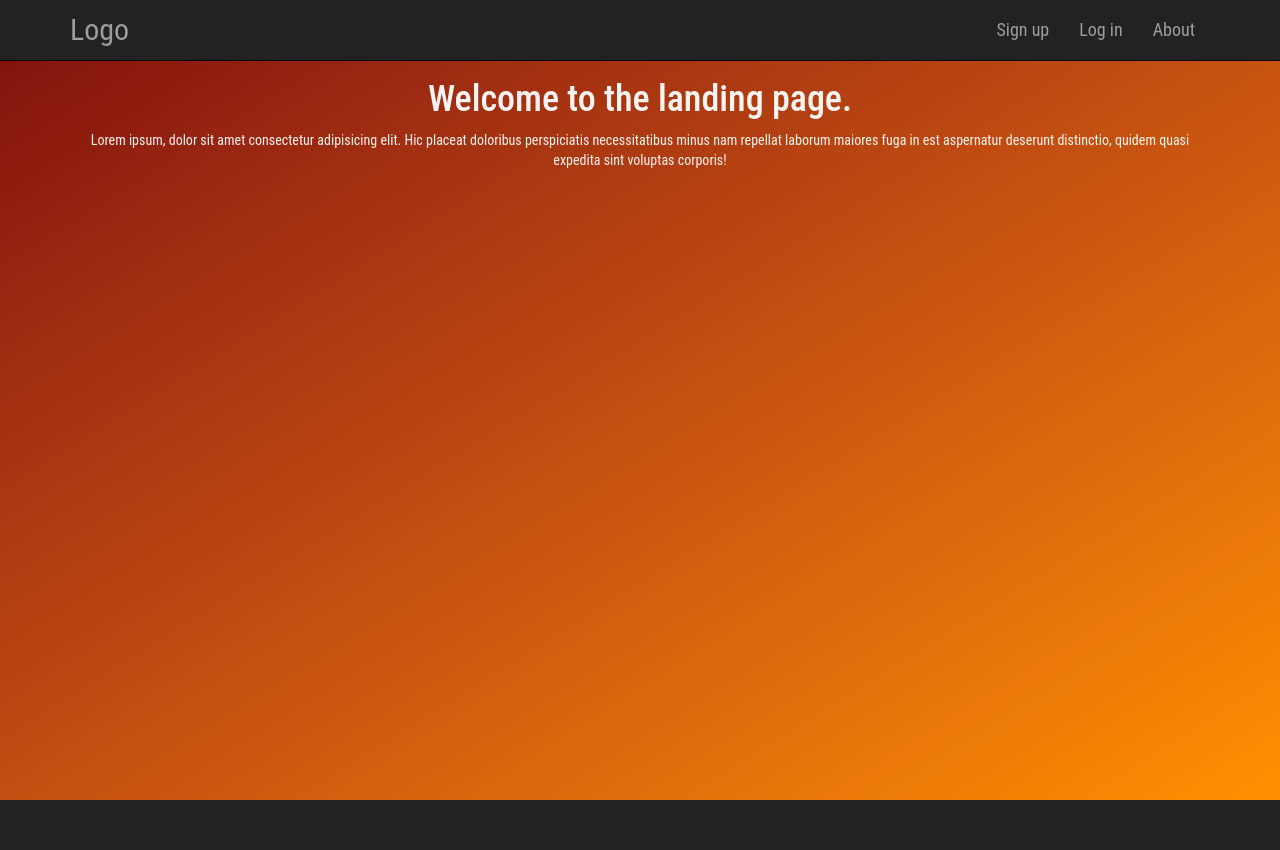
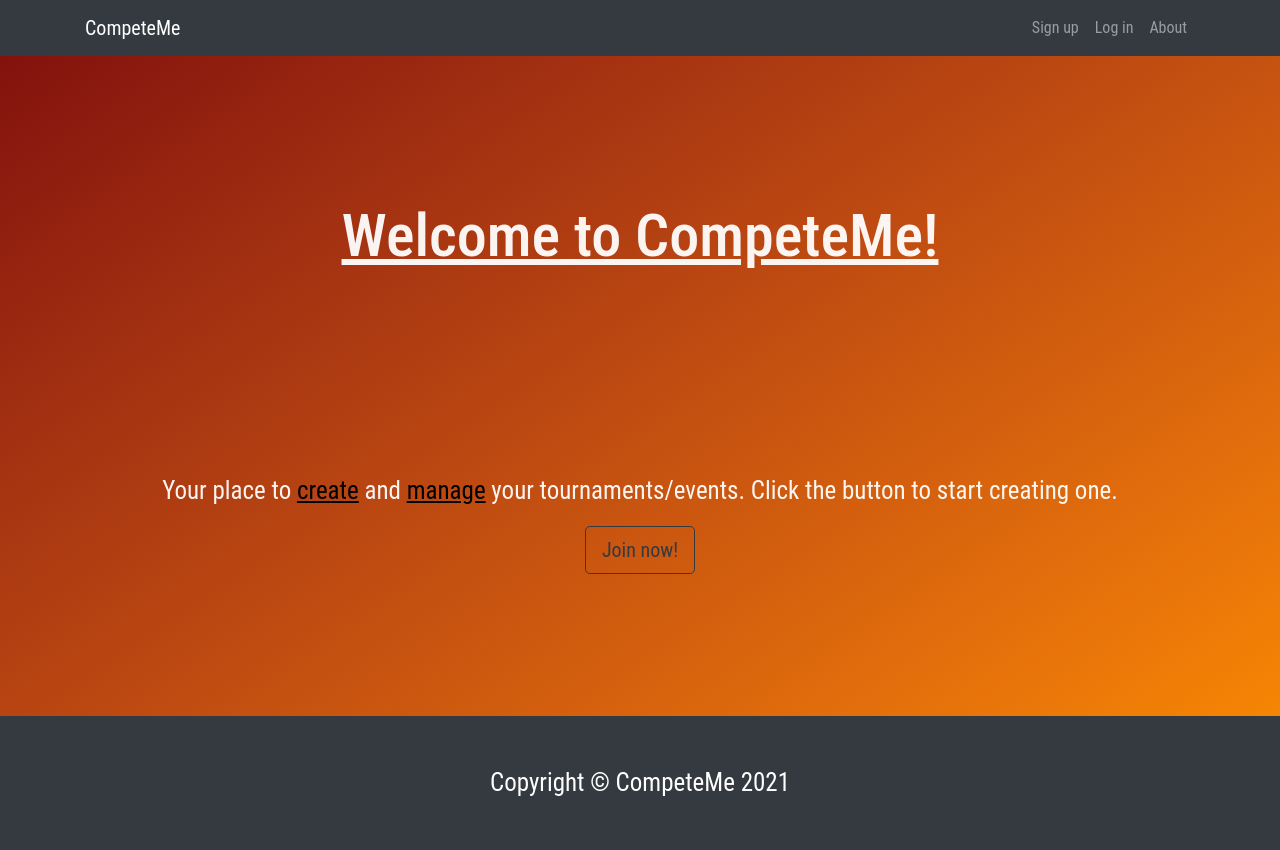
Before and after one commit to pearlescen7/CompeteMe, a Flask app: page /landing_page in a window 1280 px wide. Before the commit the page ends 800 px from the top, so only its background shows below. Run offline with Flask 2, Linux system fonts and the light colour scheme; some libraries are stand-ins or nearby versions.

Commit message:
Visual fixes.
-Now using the same bootstrap version on all pages.
-Footer added to landing page.
-Changed the buttons.
-More visual changes overall.

```diff
--- a/app.py
+++ b/app.py
@@ -77,7 +77,6 @@ def login():
         password = request.form.get("password")
         remember = request.form.get("remember")
         user = db.search_user_username(username)
-        print(user.password)
 
         if not user or not check_password_hash(user.password, password):
             flash("Please check your login details.")
@@ -100,5 +99,6 @@ def logout():
     logout_user()
     return redirect(url_for("landing_page"))
 
+
 if __name__ == "__main__":
     app.run(debug=True)
--- /dev/null
+++ b/static/index.css
@@ -0,0 +1,19 @@
+
+h1 {
+    font-size: 60px;
+    margin-top:200px;
+}
+
+p {
+    font-size:25px;
+    margin-top: 200px;
+}
+
+#cwrapperl{
+    min-height: 64.5vh;
+}
+
+footer{
+    width: 100%;
+    bottom:0;
+}
--- a/static/layout.css
+++ b/static/layout.css
@@ -1,33 +1,10 @@
-#signup-button {
-    text-align:center;
-    background-color: rgb(37, 42, 37);
-    color: white;
-    border-radius: 5px;
-    font-size: 25px;
+
+body {
+      font-family: 'Roboto Condensed', sans-serif;
+      background-image: linear-gradient(to right bottom, #7e0d0d, #a12f11, #c24e11, #e26e0c, #ff9000);
+      color: rgba(255, 255, 255, 0.945);
 }
 
-.sl-buttons {
-  padding-top: 50px;
-}
-
-html {
+html{
   min-height: 100%;
 }
-
-body {
-    font-family: 'Roboto Condensed', sans-serif;
-    background-image: linear-gradient(to right bottom, #7e0d0d, #a12f11, #c24e11, #e26e0c, #ff9000);
-    padding-top: 60px;
-    color: rgba(255, 255, 255, 0.945);
-}
-
-nav {
-  .navbar-brand {font-size: 30px;}
-	.navbar-toggle {margin: 13px 15px 13px 0;}
-	a {
-		font-size: 18px;
-		padding-bottom: 20px !important;
-		padding-top: 20px !important;
-    transition: all 0.3s ease;
-	}
-}
--- a/static/login.css
+++ b/static/login.css
@@ -4,7 +4,6 @@ html {
 
   body {
     font-family: "Poppins", sans-serif;
-    height: 100vh;
   }
 
   a {
@@ -31,7 +30,7 @@ html {
     justify-content: center;
     width: 100%;
     min-height: 100%;
-    padding: 20px;
+    padding: 300px;
   }
 
   #remember{
--- a/templates/index.html
+++ b/templates/index.html
@@ -1,10 +1,26 @@
 {% extends "layout.html" %}
 {% block title %}Welcome!{% endblock %}
 {% block content %}
+<link rel="stylesheet" type="text/css" href="{{ url_for('static', filename='index.css') }}">
+<div id="cwrapperl">
 <div class="container">
       <div class="text-center">
-          <h1>Welcome to the landing page.</h1>
-          <p>Lorem ipsum, dolor sit amet consectetur adipisicing elit. Hic placeat doloribus perspiciatis necessitatibus minus nam repellat laborum maiores fuga in est aspernatur deserunt distinctio, quidem quasi expedita sint voluptas corporis!</p>
+          <h1><u>Welcome to CompeteMe!</u></h1>
+          <p>Your place to <span style="color:black;"><u>create</u></span> and <span style="color:black;"><u>manage</u></span> your tournaments/events. Click the button to start creating one.</p>
+          {% if not current_user.is_authenticated %}
+          <a href=login><button type="button" class="btn btn-outline-dark btn-lg">Join now!</button></a>
+          {% endif %}
+          {% if current_user.is_authenticated %}
+          <a href="#"><button type="button" class="btn btn-outline-dark btn-lg">Create!</button></a>
+          {% endif %}
         </div>
   </div>
+</div>
+    <!-- Footer -->
+    <footer class="py-5 bg-dark">
+      <div class="container">
+        <p class="m-0 text-center text-white">Copyright &copy; CompeteMe 2021</p>
+      </div>
+      <!-- /.container -->
+    </footer>
 {% endblock %}
--- a/templates/layout.html
+++ b/templates/layout.html
@@ -1,43 +1,71 @@
 <!DOCTYPE html>
-<html>
+<html lang="en">
+
 <head>
+
+  <meta charset="utf-8">
+  <meta name="viewport" content="width=device-width, initial-scale=1, shrink-to-fit=no">
+  <meta name="description" content="">
+  <meta name="author" content="">
+
   <title>{% block title %}{% endblock %}</title>
-        <link rel="stylesheet" href="https://maxcdn.bootstrapcdn.com/bootstrap/3.4.1/css/bootstrap.min.css">
-        <script src="https://ajax.googleapis.com/ajax/libs/jquery/3.5.1/jquery.min.js"></script>
-        <script src="https://maxcdn.bootstrapcdn.com/bootstrap/3.4.1/js/bootstrap.min.js"></script>
+
+  <!-- Custom styles for this template -->
+  <link rel="stylesheet" href="https://cdn.jsdelivr.net/npm/bootstrap@4.5.3/dist/css/bootstrap.min.css" integrity="sha384-TX8t27EcRE3e/ihU7zmQxVncDAy5uIKz4rEkgIXeMed4M0jlfIDPvg6uqKI2xXr2" crossorigin="anonymous">
+  <script src="https://code.jquery.com/jquery-3.5.1.slim.min.js" integrity="sha384-DfXdz2htPH0lsSSs5nCTpuj/zy4C+OGpamoFVy38MVBnE+IbbVYUew+OrCXaRkfj" crossorigin="anonymous"></script>
+  <script src="https://cdn.jsdelivr.net/npm/bootstrap@4.5.3/dist/js/bootstrap.bundle.min.js" integrity="sha384-ho+j7jyWK8fNQe+A12Hb8AhRq26LrZ/JpcUGGOn+Y7RsweNrtN/tE3MoK7ZeZDyx" crossorigin="anonymous"></script>
   <link rel="stylesheet" type="text/css" href="{{ url_for('static', filename='layout.css') }}">
+
 </head>
-    <body>
-        <nav class="navbar navbar-inverse navbar-fixed-top">
+
+<body id="page-top">
+
+  <!-- Navigation -->
+  <nav class="navbar navbar-expand-lg navbar-dark bg-dark fixed-top" id="mainNav">
     <div class="container">
-              <div class="navbar-header">
-                <button type="button" class="navbar-toggle" data-toggle="collapse" data-target=".navbar-collapse">
-                  <span class="icon-bar"></span>
-                  <span class="icon-bar"></span>
-                  <span class="icon-bar"></span>
+      <a class="navbar-brand js-scroll-trigger" href=landing_page>CompeteMe</a>
+      <button class="navbar-toggler" type="button" data-toggle="collapse" data-target="#navbarResponsive" aria-controls="navbarResponsive" aria-expanded="false" aria-label="Toggle navigation">
+        <span class="navbar-toggler-icon"></span>
       </button>
-                <a class="navbar-brand" class="active" href=landing_page>Logo</a>
-              </div>
-              <div class="collapse navbar-collapse">
-                <ul class="nav navbar-nav pull-right">
+      <div class="collapse navbar-collapse" id="navbarResponsive">
+        <ul class="navbar-nav ml-auto">
         {% if not current_user.is_authenticated %}
-                  <li><a href=signup>Sign up</a></li>
-                  <li><a href=login>Log in</a></li>
-                  <li><a href="#">About</a></li>
+          <li class="nav-item">
+            <a class="nav-link js-scroll-trigger" href=signup>Sign up</a>
+          </li>
+          <li class="nav-item">
+            <a class="nav-link js-scroll-trigger" href=login>Log in</a>
+          </li>
+          <li class="nav-item">
+            <a class="nav-link js-scroll-trigger" href="#">About</a>
+          </li>
         {% endif %}
         {% if current_user.is_authenticated %}
-                  <li><a href=profile>Profile</a></li>
-                  <li><a href="#">Events</a></li>
-                  <li><a href="#">Teams</a></li>
-                  <li><a href="#">Inventory</a></li>
-                  <li><a href="#">Market</a></li>
-                  <li><a href=logout>Logout</a></li>
+        <li class="nav-item">
+            <a class="nav-link js-scroll-trigger" href=profile>Profile</a>
+        </li>
+        <li class="nav-item">
+            <a class="nav-link js-scroll-trigger" href="#">My Events</a>
+        </li>
+        <li class="nav-item">
+            <a class="nav-link js-scroll-trigger" href="#">Teams</a>
+        </li>
+        <li class="nav-item">
+            <a class="nav-link js-scroll-trigger" href="#">Inventory</a>
+        </li>
+        <li class="nav-item">
+            <a class="nav-link js-scroll-trigger" href="#">Market</a>
+        </li>
+        <li class="nav-item">
+            <a class="nav-link js-scroll-trigger" href=logout>Logout</a>
+        </li>
         {% endif %}
         </ul>
-              </div><!--/.nav-collapse -->
+      </div>
     </div>
   </nav>
+  {% block content %}{% endblock %}
 
-          {% block content %}{% endblock %}
 </body>
+
 </html>
--- a/templates/login.html
+++ b/templates/login.html
@@ -28,7 +28,8 @@
 
     <!-- Remind Passowrd -->
     <div id="formFooter">
-      <a class="underlineHover" href="#">Forgot Password?</a>
+      <a class="underlineHover" href="#">Forgot Password?</a><hr>
+      <a class="underlineHover" href=signup>Not a user? Sign up.</a>
     </div>
 
   </div>
--- a/templates/profile.html
+++ b/templates/profile.html
@@ -1,12 +1,12 @@
 {% extends "layout.html" %}
 {% block title %}Profile{% endblock %}
 {% block content %}
-<div class="container">
+<div style="padding-top:100px;" class="container">
     <div class="text-center">
         <h1>Hello {{ name }}!</h1>
         <p>Well there isn't much to do here now right?</p>
         <p>You can log out if you want to though.</p>
-        <a href =logout><button id="signup-button">Log out</button></a>
+        <a href =logout><button type="button" class="btn btn-dark">Log out</button></a>
     </div>
 </div>
 {% endblock %}
--- a/templates/signup.html
+++ b/templates/signup.html
@@ -2,9 +2,9 @@
     {% extends "layout.html" %}
     {% block title %}Sign up{% endblock %}
     {% block content %}
-    <script src="//code.jquery.com/jquery-1.11.1.min.js"></script>
+    <!--<script src="//code.jquery.com/jquery-1.11.1.min.js"></script>
     <link href="//maxcdn.bootstrapcdn.com/bootstrap/3.3.0/css/bootstrap.min.css" rel="stylesheet" id="bootstrap-css">
-    <script src="//maxcdn.bootstrapcdn.com/bootstrap/3.3.0/js/bootstrap.min.js"></script>
+    <script src="//maxcdn.bootstrapcdn.com/bootstrap/3.3.0/js/bootstrap.min.js"></script>-->
 
     <link rel="stylesheet" type="text/css" href="{{ url_for('static', filename='signup.css') }}">
         <div class="container">
@@ -84,7 +84,7 @@
                 </div>
                 <div class="form-group">
                 <div class="col-xs-offset-3 col-xs-10">
-                    <input name="Submit" type="submit" value="Sign Up" class="btn btn-primary">
+                    <input name="Submit" type="submit" value="Sign Up" class="btn btn-dark">
                 </div>
                 </div>
             </form>
--- a/templates/signup_success.html
+++ b/templates/signup_success.html
@@ -1,11 +1,12 @@
 {% extends "layout.html" %}
 {% block title %}Sign up successful!{% endblock %}
 {% block content %}
-<div class="container">
+<div style="padding-top:100px;" class="container">
       <div class="text-center">
           <h1>Signed up successfully!</h1>
           <p>To continue your journey click the log in button.</p>
-          <a href =login><button id="signup-button">Log me in now!</button></a>
+          <a href =login><button type="button" class="btn btn-dark">Log me in now!</button></a>
       </div>
   </div>
+
   {% endblock %}
```
Also changed, not shown: static/layoutold.css (added, +21 -0 lines), templates/layoutold.html (added, +45 -0 lines). Lines whose indentation alone changed are shown as unchanged.
